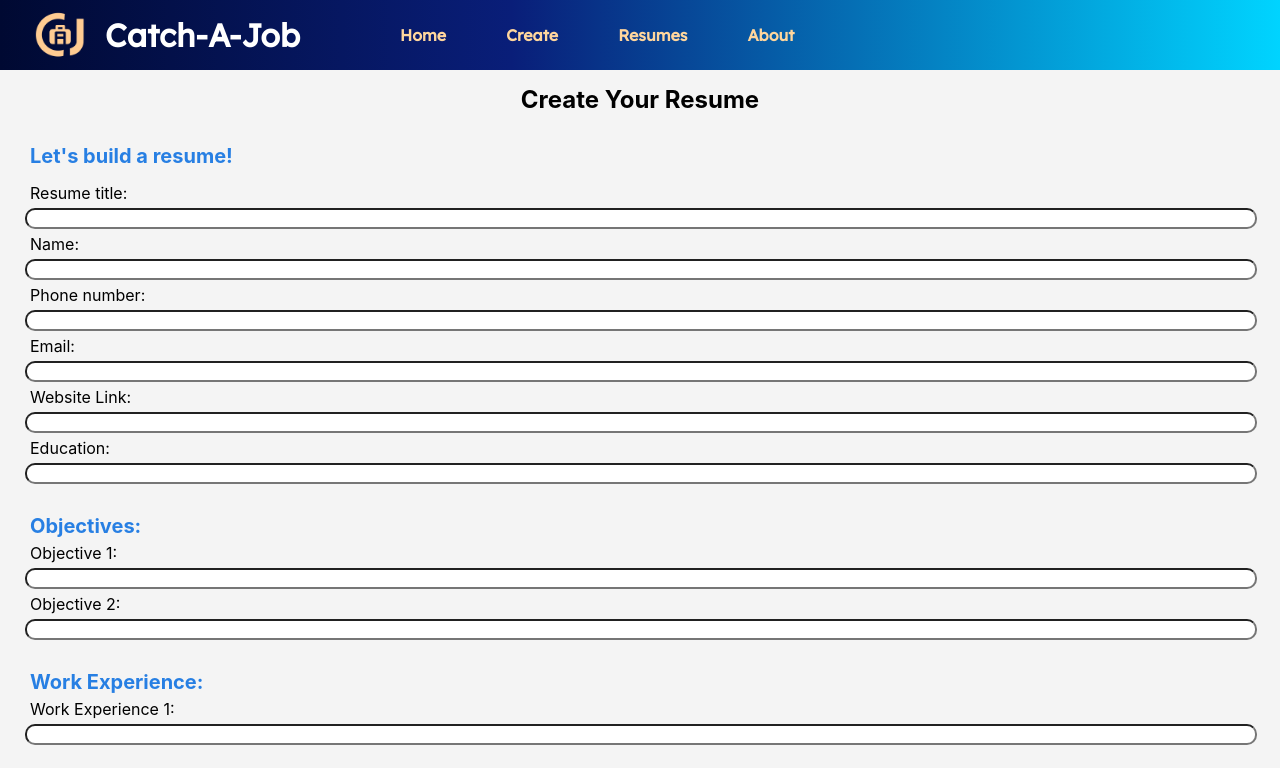
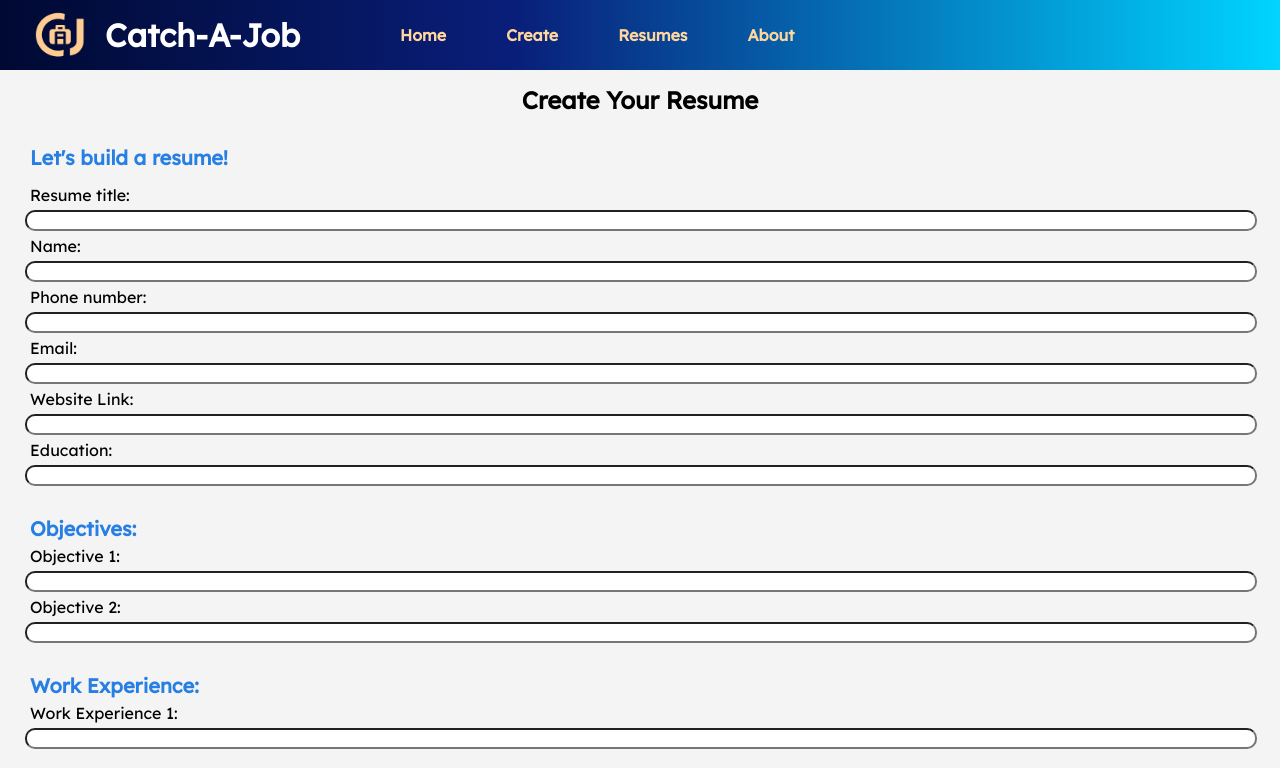
Before and after one commit to annkc/Resume-Builder, a React (Create React App) app in the folder frontend/: page /create-resume in a window 1280 px wide. Shown: the top 768 px of the page. Built offline with nearby package versions, Linux system fonts and the light colour scheme.

Commit message:
styled details and added font to all

```diff
--- a/frontend/src/components/Form.module.css
+++ b/frontend/src/components/Form.module.css
@@ -9,6 +9,7 @@
 }
 
 .form {
+    font-family: 'Lexend', sans-serif;
     text-decoration: none;
     width: 100%;
     height: 100%;
--- a/frontend/src/components/ResumeDetails.js
+++ b/frontend/src/components/ResumeDetails.js
@@ -1,6 +1,6 @@
 import { useState, useEffect} from "react";
 import { useParams} from "react-router-dom";
-import styles from './ResumeSnippet.module.css'
+import styles from './ResumeDetails.module.css'
 import listItem from './Form'
 
 const ResumeDetails = () => {
@@ -33,7 +33,7 @@ const ResumeDetails = () => {
     }
 
     const toReturn =
-        <div className={styles.resume_details} id="resume">
+        <div className={styles.resume_details}>
             <h4>{resume && resume.title}</h4>
             <p><strong>Created at:</strong> {resume && resume.createdAt}</p>
             <p><strong>Name: </strong> {resume && resume.phoneNumber}</p>
--- a/frontend/src/components/ResumeDetails.module.css
+++ b/frontend/src/components/ResumeDetails.module.css
@@ -1 +1,19 @@
 @import url('https://fonts.googleapis.com/css2?family=Lexend&display=swap');
+
+* {
+    margin:0;
+}
+
+.resume_details a {
+    text-decoration: none;
+}
+.resume_details {
+    font-family: 'Lexend', sans-serif;
+    text-decoration: none;
+    width: 130%;
+    height: 100%;
+    /* background-color: white; */
+    padding-left: 30px;
+    padding-top: 20px;
+    padding-bottom: 20px;
+}
--- a/frontend/src/components/ResumeSnippet.module.css
+++ b/frontend/src/components/ResumeSnippet.module.css
@@ -8,6 +8,7 @@
     text-decoration: none;
 }
 .resume_snippet {
+    font-family: 'Lexend', sans-serif;
     text-decoration: none;
     width: 130%;
     height: 100%;
--- a/frontend/src/pages/About.module.css
+++ b/frontend/src/pages/About.module.css
@@ -1,3 +1,9 @@
+@import url('https://fonts.googleapis.com/css2?family=Lexend&display=swap');
+
+.about {
+    font-family: 'Lexend', sans-serif;
+}
+
 .about h2 {
     text-align: center;
     padding: 15px;
--- a/frontend/src/pages/ResumeBuilder.module.css
+++ b/frontend/src/pages/ResumeBuilder.module.css
@@ -1,3 +1,9 @@
+@import url('https://fonts.googleapis.com/css2?family=Lexend&display=swap');
+
+.resumeBuilder {
+    font-family: 'Lexend', sans-serif;
+}
+
 .resumeBuilder h2 {
     text-align: center;
     padding: 15px;
--- a/frontend/src/pages/Resumes.module.css
+++ b/frontend/src/pages/Resumes.module.css
@@ -1,3 +1,5 @@
+@import url('https://fonts.googleapis.com/css2?family=Lexend&display=swap');
+
 body {
     background-color: rgb(244, 244, 244);
 }
@@ -9,6 +11,7 @@ body {
 
 }
 .resumes {
+    font-family: 'Lexend', sans-serif;
     display: grid;
     grid-template-rows: auto;
     gap: 50px;
```
